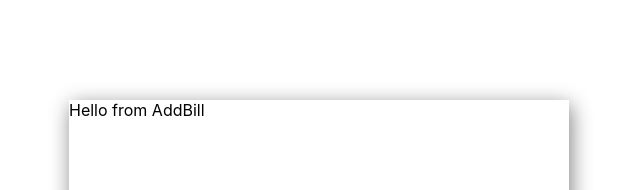
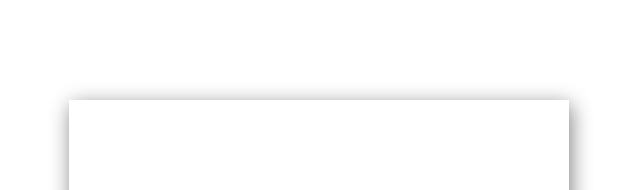
Before and after one commit to mjimeneztn/BudgetBuddy, a React (Create React App) app: page / in a window 1280 px wide. Shown: the top 190 px of the page, without its empty margins (321-961 px from the left). Built offline with nearby package versions, Linux system fonts and the light colour scheme.

Commit message:
created addBill functional component and imported bootstrap

```diff
--- a/public/index.html
+++ b/public/index.html
@@ -9,6 +9,15 @@
       name="description"
       content="Web site created using create-react-app"
     />
+
+    <script
+      src="https://code.jquery.com/jquery-3.4.1.slim.min.js"
+      integrity="sha256-pasqAKBDmFT4eHoN2ndd6lN370kFiGUFyTiUHWhU7k8="
+      crossorigin="anonymous"></script>
+    <link href="https://stackpath.bootstrapcdn.com/bootstrap/4.3.1/css/bootstrap.min.css" rel="stylesheet" integrity="sha384-ggOyR0iXCbMQv3Xipma34MD+dH/1fQ784/j6cY/iJTQUOhcWr7x9JvoRxT2MZw1T" crossorigin="anonymous">
+    <script src="https://stackpath.bootstrapcdn.com/bootstrap/4.3.1/js/bootstrap.min.js" integrity="sha384-JjSmVgyd0p3pXB1rRibZUAYoIIy6OrQ6VrjIEaFf/nJGzIxFDsf4x0xIM+B07jRM" crossorigin="anonymous"></script>
+    <script src="https://stackpath.bootstrapcdn.com/bootstrap/4.3.1/js/bootstrap.bundle.min.js" integrity="sha384-xrRywqdh3PHs8keKZN+8zzc5TX0GRTLCcmivcbNJWm2rs5C8PRhcEn3czEjhAO9o" crossorigin="anonymous"></script>
+
     <link rel="apple-touch-icon" href="%PUBLIC_URL%/logo192.png" />
     <!--
       manifest.json provides metadata used when your web app is installed on a
--- a/src/Components/AddBills/AddBill.js
+++ b/src/Components/AddBills/AddBill.js
@@ -1,8 +1,14 @@
- import React, {useContext, useState} from 'react';
+ import React, {useContext, useState, useEffect} from 'react';
  import './style.css';
 
  const AddBill = () => {
+   const [BillTitle, setBillTitle] = useState('');
+   const [BillCost, setBillCost] = useState('');
+
      return (
-         <div>Hello from AddBill</div> )
+         <div className='add-bill-container'>
+
+         </div>
+          );
  };
 export default AddBill;
```
